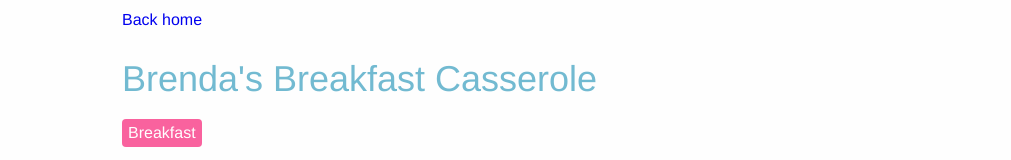
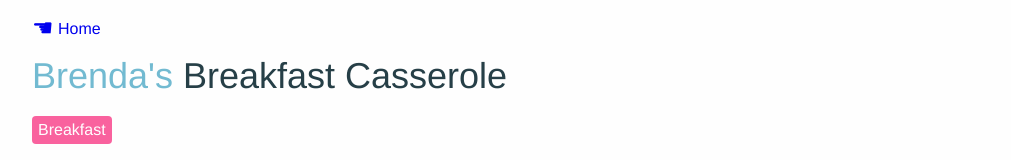
Before and after one commit to michaelp0730/FamilyRecipes, an Angular app in the folder family-recipes/: page /breakfast/brendas-breakfast-casserole in a window 1280 px wide. Shown: the top 160 px of the page, without its empty margins (134-1145 px from the left). Built offline with nearby package versions, Linux system fonts and the light colour scheme.

Commit message:
Style first word of recipe details heading

```diff
--- a/family-recipes/src/app/index/index.component.css
+++ b/family-recipes/src/app/index/index.component.css
@@ -21,11 +21,3 @@
 		width: 35%;
 	}
 }
-
-@media screen and (min-width: 960px) {
-    .wrapper {
-		margin: 0 auto;
-		padding: 0 6px;
-		width: 960px;
-    }
-}
--- a/family-recipes/src/app/recipe-details/recipe-details.component.css
+++ b/family-recipes/src/app/recipe-details/recipe-details.component.css
@@ -1,5 +1,15 @@
+.link-icon {
+	font-size: 24px;
+	position: relative;
+	top: 2px;
+}
+
 .recipe-details h1 {
-    color: #72bad1;
+	margin-top: 0.25em;
+}
+
+.first-word {
+	color: #72bad1;
 }
 
 .ingredients {
@@ -31,10 +41,3 @@
 		margin-top: 50px;
 	}
 }
-
-@media screen and (min-width: 960px) {
-    .recipe-details {
-		margin: 0 auto;
-		width: 768px;
-	}
-}
--- a/family-recipes/src/app/recipe-details/recipe-details.component.html
+++ b/family-recipes/src/app/recipe-details/recipe-details.component.html
@@ -1,8 +1,8 @@
-<div class="recipe-details">
+<div class="wrapper recipe-details">
   <p>
-      <a [routerLink]="['/']">Back home</a>
+      <a [routerLink]="['/']"><span class="link-icon">&#9754;</span> Home</a>
   </p>
-  <h1>{{ recipe.title }}</h1>
+  <h1><span class="first-word">{{ titleFirstWord }}</span> {{ titleRemainder }}</h1>
   <p>
     <span class="label {{ recipe.type }}">{{ recipe.type }}</span>
   </p>
--- a/family-recipes/src/app/recipe-details/recipe-details.component.ts
+++ b/family-recipes/src/app/recipe-details/recipe-details.component.ts
@@ -12,6 +12,8 @@ export class RecipeDetailsComponent implements OnInit {
   slug: any = '';
   recipes: any = [];
   recipe: any = {};
+  titleFirstWord: any = '';
+  titleRemainder: any = '';
 
   constructor(
     private httpClient: HttpClient,
@@ -22,13 +24,16 @@ export class RecipeDetailsComponent implements OnInit {
 
   ngOnInit(): void {
     this.route.paramMap.subscribe(params => {
-      this.type = params.get('recipeType')
+      this.type = params.get('recipeType');
       this.slug = params.get('slug');
     });
 
     this.httpClient.get(`assets/${this.type}.json`).subscribe(data => {
       this.recipes = data;
       this.recipe = this.recipes.filter((n: { slug: any; }) => n.slug === this.slug)[0];
+      const titleArr = this.recipe.title.split(' ');
+      this.titleFirstWord = titleArr.shift();
+      this.titleRemainder = titleArr.join(' ');
     });
   }
 }
--- a/family-recipes/src/styles.css
+++ b/family-recipes/src/styles.css
@@ -104,3 +104,11 @@ strong {
 	display: table;
 	clear: both;
 }
+
+@media screen and (min-width: 960px) {
+    .wrapper {
+		margin: 0 auto;
+		padding: 0 6px;
+		width: 960px;
+    }
+}
```
